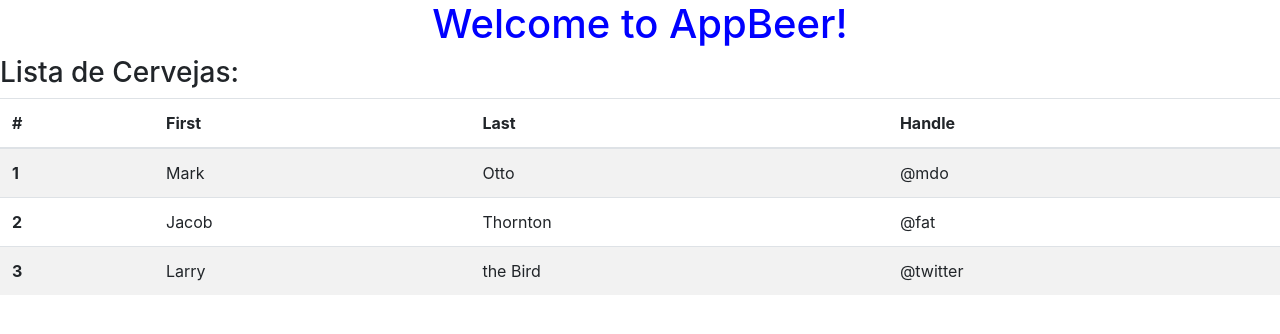
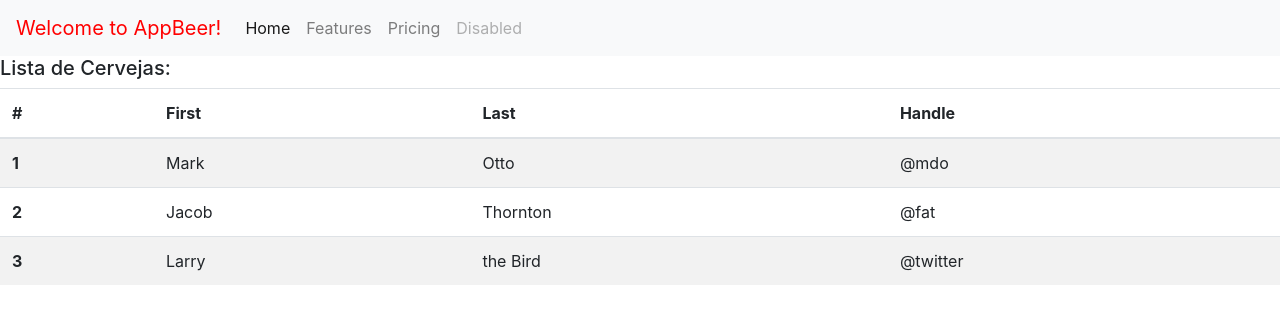
Before and after one commit to JulianaAugusta/app-beer, an Angular app: page / in a window 1280 px wide. Shown: the top 334 px of the page. Built offline with nearby package versions, Linux system fonts and the light colour scheme.

Commit message:
Criando a navbar

```diff
--- a/src/app/app.component.css
+++ b/src/app/app.component.css
@@ -1,3 +1,3 @@
 #titulo {
-  color: blue;
+  color: red;
 }
--- a/src/app/app.component.html
+++ b/src/app/app.component.html
@@ -1,8 +1,18 @@
 <!--The content below is only a placeholder and can be replaced.-->
 <div style="text-align:center">
-  <h1 id="titulo">
-    Welcome to {{ title }}!
-  </h1>
-
+  <nav class="navbar navbar-expand-lg navbar-light bg-light">
+  <a id="titulo" class="navbar-brand" href="#">Welcome to {{ title }}!</a>
+  <button class="navbar-toggler" type="button" data-toggle="collapse" data-target="#navbarNavAltMarkup" aria-controls="navbarNavAltMarkup" aria-expanded="false" aria-label="Toggle navigation">
+    <span class="navbar-toggler-icon"></span>
+  </button>
+    <div class="collapse navbar-collapse" id="navbarNavAltMarkup">
+      <div class="navbar-nav ">
+        <a class="nav-item nav-link active" href="#">Home <span class="sr-only">(current)</span></a>
+        <a class="nav-item nav-link" href="#">Features</a>
+        <a class="nav-item nav-link" href="#">Pricing</a>
+        <a class="nav-item nav-link disabled" href="#">Disabled</a>
+      </div>
+    </div>
+  </nav>
 </div>
 <app-lista-cerveja></app-lista-cerveja>
--- a/src/app/lista-cerveja/lista-cerveja.component.html
+++ b/src/app/lista-cerveja/lista-cerveja.component.html
@@ -1,6 +1,6 @@
-<h3 id="titulo">
-  Lista de Cervejas:
-</h3>
+<h5 id="titulo">
+  {{ titulo }}
+</h5>
 <table class="table table-striped">
   <thead>
     <tr>
--- a/src/app/lista-cerveja/lista-cerveja.component.ts
+++ b/src/app/lista-cerveja/lista-cerveja.component.ts
@@ -5,8 +5,9 @@
   templateUrl: './lista-cerveja.component.html',
   styleUrls: ['./lista-cerveja.component.css']
 })
-export class ListaCervejaComponent implements OnInit {
-
+export class ListaCervejaComponent implements OnInit
+{
+  titulo: string = 'Lista de Cervejas:'
   constructor() { }
 
   ngOnInit() {
```
